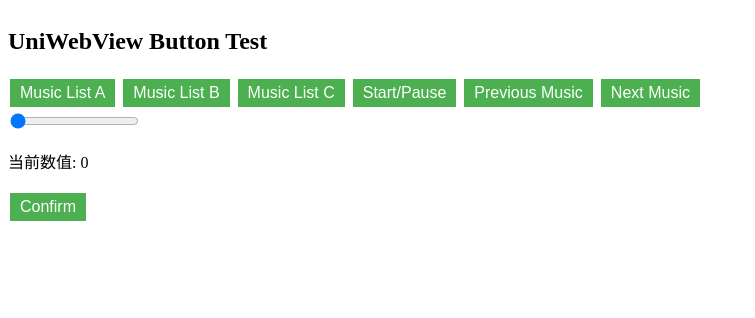
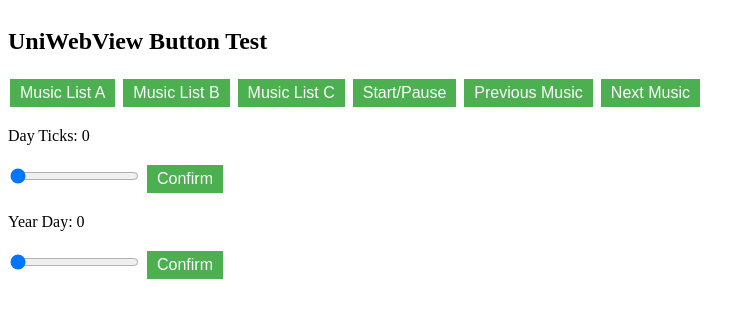
Before and after one commit to sagaBack/sagaback.github.io, a plain HTML site: page index.html in a window 1280 px wide. Shown: the whole page, without its empty margins (0-755 px from the left). Drawn offline with Linux system fonts and the light colour scheme.

Commit message:
Update index.html

```diff
--- a/index.html
+++ b/index.html
@@ -59,15 +59,21 @@
         {
             window.location.href = "uniwebview://nextMusic?value=1";
         }
-        function updateTicksValue(value) {
+        function updateTicksValue(value)
+        {
             document.getElementById('ticksValue').innerText = value;
         }
-
-        function changeCurrentTicks() {
+        function changeCurrentTicks()
+        {
             var sliderValue = document.getElementById('ticksSlider').value;
             var urlString = "uniwebview://currentTicks?value=" + sliderValue;
-            // 这里可以使用window.location.href改变URL，但在这个演示中可能不起作用。
-            // 在实际的 WebView 中，确保这个URL可以正确地发送给 WebView。
+            // console.log(urlString); // 打印URL（仅用于演示）
+            window.location.href = urlString; // 实际WebView中使用的代码
+        }
+        function changeCurrentDay()
+        {
+            var sliderValue = document.getElementById('daySlider').value;
+            var urlString = "uniwebview://currentDay?value=" + sliderValue;
             // console.log(urlString); // 打印URL（仅用于演示）
             window.location.href = urlString; // 实际WebView中使用的代码
         }
@@ -83,11 +89,12 @@
             <button class="button" onclick="pauseMusic()">Start/Pause</button>
             <button class="button" onclick="previousMusic()">Previous Music</button>
             <button class="button" onclick="nextMusic()">Next Music</button>
-            <div class="center">
-                <input type="range" min="0" max="360" value="0" class="slider" id="ticksSlider" onchange="updateTicksValue(this.value)">
-                <p>当前数值: <span id="ticksValue">0</span></p>
-                <button class="button" onclick="changeCurrentTicks()">Confirm</button>
-            </div>
+            <p>Day Ticks: <span id="ticksValue">0</span></p>
+            <input type="range" min="0" max="360" value="0" class="slider" id="ticksSlider" onchange="updateTicksValue(this.value)">
+            <button class="button" onclick="changeCurrentTicks()">Confirm</button>
+            <p>Year Day: <span id="dayValue">0</span></p>
+            <input type="range" min="0" max="47" value="0" class="slider" id="daySlider" onchange="updateDayValue(this.value)">
+            <button class="button" onclick="changeCurrentDay()">Confirm</button>
         </div>
     </div>
 </body>
```
